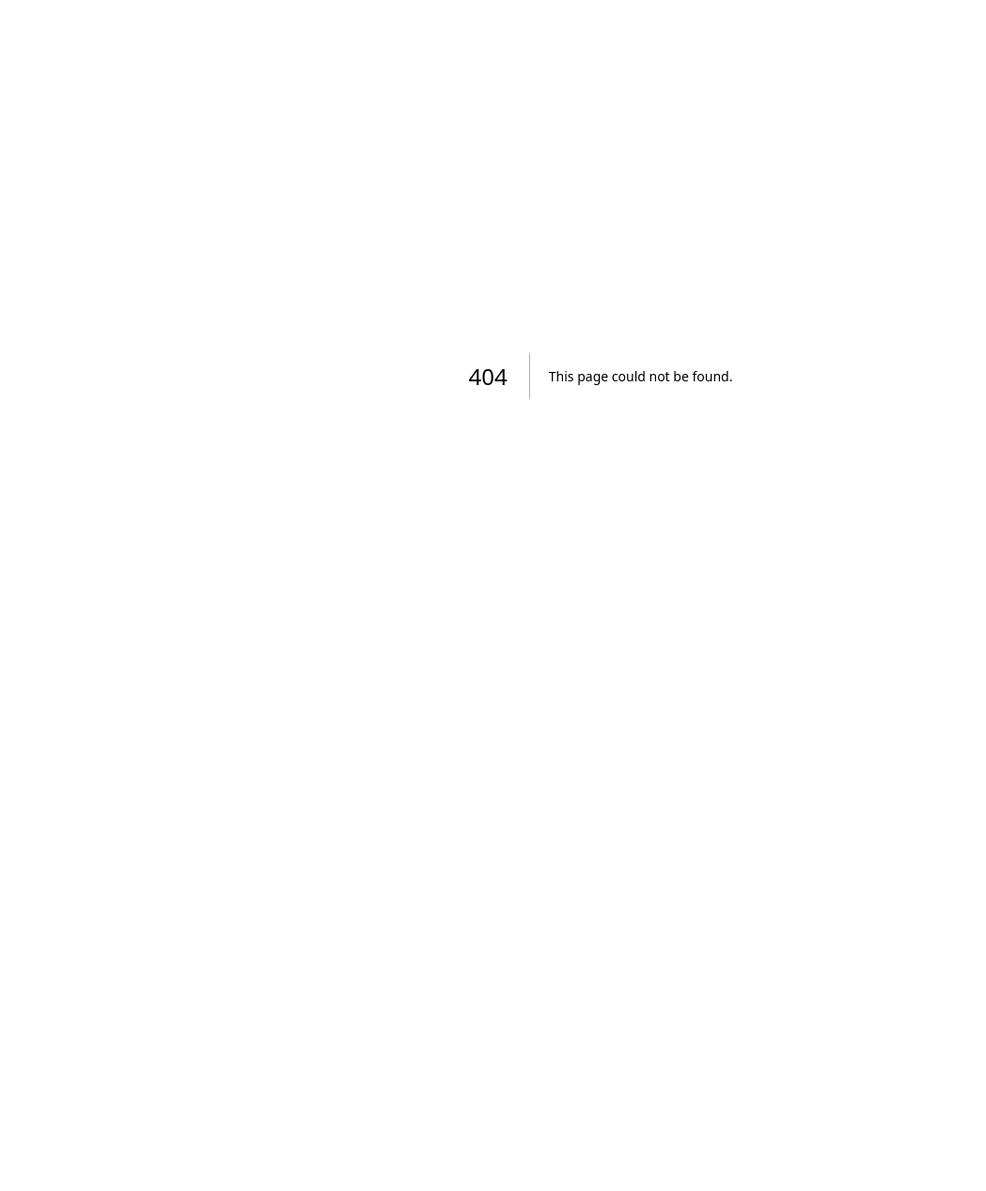
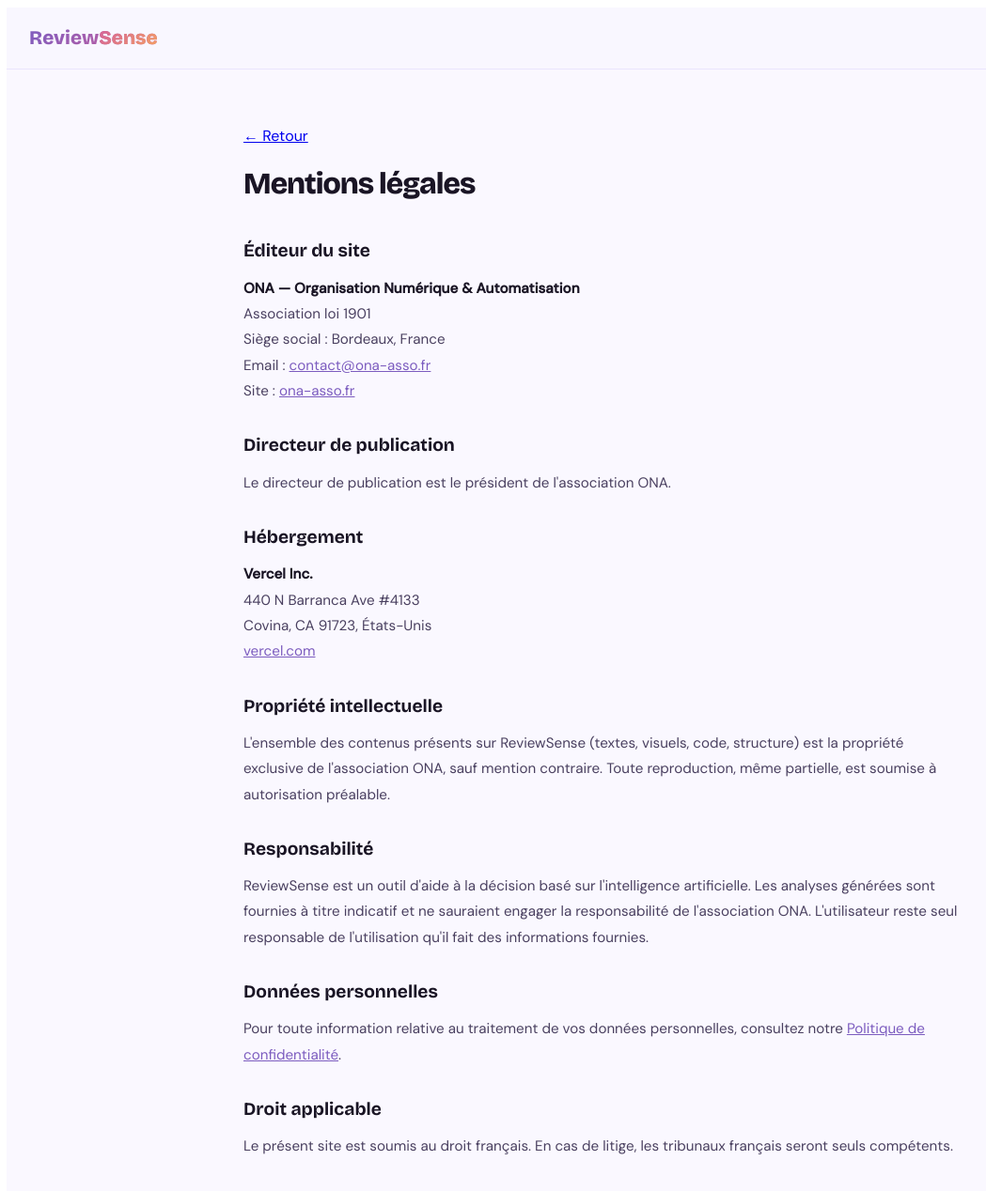
Before and after one commit to ashleyappadoo/ReviewSense, a Next.js app: page /mentions-legales in a window 1280 px wide. Before the commit this address had no page. Shown: the top 1268 px of the page at 94% size, without its empty margins (1-1050 px from the left). Before the commit the page ends 800 px from the top, so only its background shows below. Built offline with nearby package versions, Linux system fonts and the light colour scheme.

Commit message:
Create mentions-legales.jsx

```diff
--- /dev/null
+++ b/pages/mentions-legales.jsx
@@ -0,0 +1,64 @@
+import Head from 'next/head';
+import Link from 'next/link';
+
+export default function MentionsLegales() {
+  return (
+    <>
+      <Head>
+        <title>Mentions légales — ReviewSense by ONA</title>
+        <meta name="description" content="Mentions légales de ReviewSense, outil digital édité par l'association ONA." />
+        <meta name="robots" content="noindex, follow" />
+      </Head>
+
+      <style jsx>{`
+        .page { max-width: 760px; margin: 0 auto; padding: 60px 24px; font-family: 'DM Sans', sans-serif; }
+        .back { display: inline-flex; align-items: center; gap: 8px; color: #7c5cbf; font-weight: 600; font-size: 0.9rem; text-decoration: none; margin-bottom: 40px; }
+        h1 { font-family: 'Bricolage Grotesque', sans-serif; font-size: 2rem; font-weight: 800; color: #1a1525; letter-spacing: -1px; margin-bottom: 40px; }
+        h2 { font-family: 'Bricolage Grotesque', sans-serif; font-size: 1.2rem; font-weight: 700; color: #1a1525; margin: 32px 0 12px; }
+        p, li { color: #4a4060; line-height: 1.8; font-size: 0.95rem; margin-bottom: 10px; }
+        strong { color: #1a1525; }
+        a { color: #7c5cbf; }
+      `}</style>
+
+      <div style={{background: '#faf8ff', minHeight: '100vh'}}>
+        <div style={{padding: '20px 24px', borderBottom: '1px solid rgba(197,184,248,0.3)', background: 'rgba(250,248,255,0.9)'}}>
+          <Link href="/" style={{fontFamily: "'Bricolage Grotesque', sans-serif", fontSize: '1.3rem', fontWeight: 800, background: 'linear-gradient(135deg, #7c5cbf, #d4609a)', WebkitBackgroundClip: 'text', WebkitTextFillColor: 'transparent', textDecoration: 'none'}}>
+            Review<span style={{background: 'linear-gradient(135deg, #d4609a, #f4a261)', WebkitBackgroundClip: 'text', WebkitTextFillColor: 'transparent'}}>Sense</span>
+          </Link>
+        </div>
+        <div className="page">
+          <Link href="/" className="back">← Retour</Link>
+          <h1>Mentions légales</h1>
+
+          <h2>Éditeur du site</h2>
+          <p><strong>ONA — Organisation Numérique & Automatisation</strong><br/>
+          Association loi 1901<br/>
+          Siège social : Bordeaux, France<br/>
+          Email : <a href="mailto:contact@ona-asso.fr">contact@ona-asso.fr</a><br/>
+          Site : <a href="https://ona-asso.fr" target="_blank" rel="noreferrer">ona-asso.fr</a></p>
+
+          <h2>Directeur de publication</h2>
+          <p>Le directeur de publication est le président de l'association ONA.</p>
+
+          <h2>Hébergement</h2>
+          <p><strong>Vercel Inc.</strong><br/>
+          440 N Barranca Ave #4133<br/>
+          Covina, CA 91723, États-Unis<br/>
+          <a href="https://vercel.com" target="_blank" rel="noreferrer">vercel.com</a></p>
+
+          <h2>Propriété intellectuelle</h2>
+          <p>L'ensemble des contenus présents sur ReviewSense (textes, visuels, code, structure) est la propriété exclusive de l'association ONA, sauf mention contraire. Toute reproduction, même partielle, est soumise à autorisation préalable.</p>
+
+          <h2>Responsabilité</h2>
+          <p>ReviewSense est un outil d'aide à la décision basé sur l'intelligence artificielle. Les analyses générées sont fournies à titre indicatif et ne sauraient engager la responsabilité de l'association ONA. L'utilisateur reste seul responsable de l'utilisation qu'il fait des informations fournies.</p>
+
+          <h2>Données personnelles</h2>
+          <p>Pour toute information relative au traitement de vos données personnelles, consultez notre <Link href="/politique-confidentialite" style={{color: '#7c5cbf'}}>Politique de confidentialité</Link>.</p>
+
+          <h2>Droit applicable</h2>
+          <p>Le présent site est soumis au droit français. En cas de litige, les tribunaux français seront seuls compétents.</p>
+        </div>
+      </div>
+    </>
+  );
+}
```
